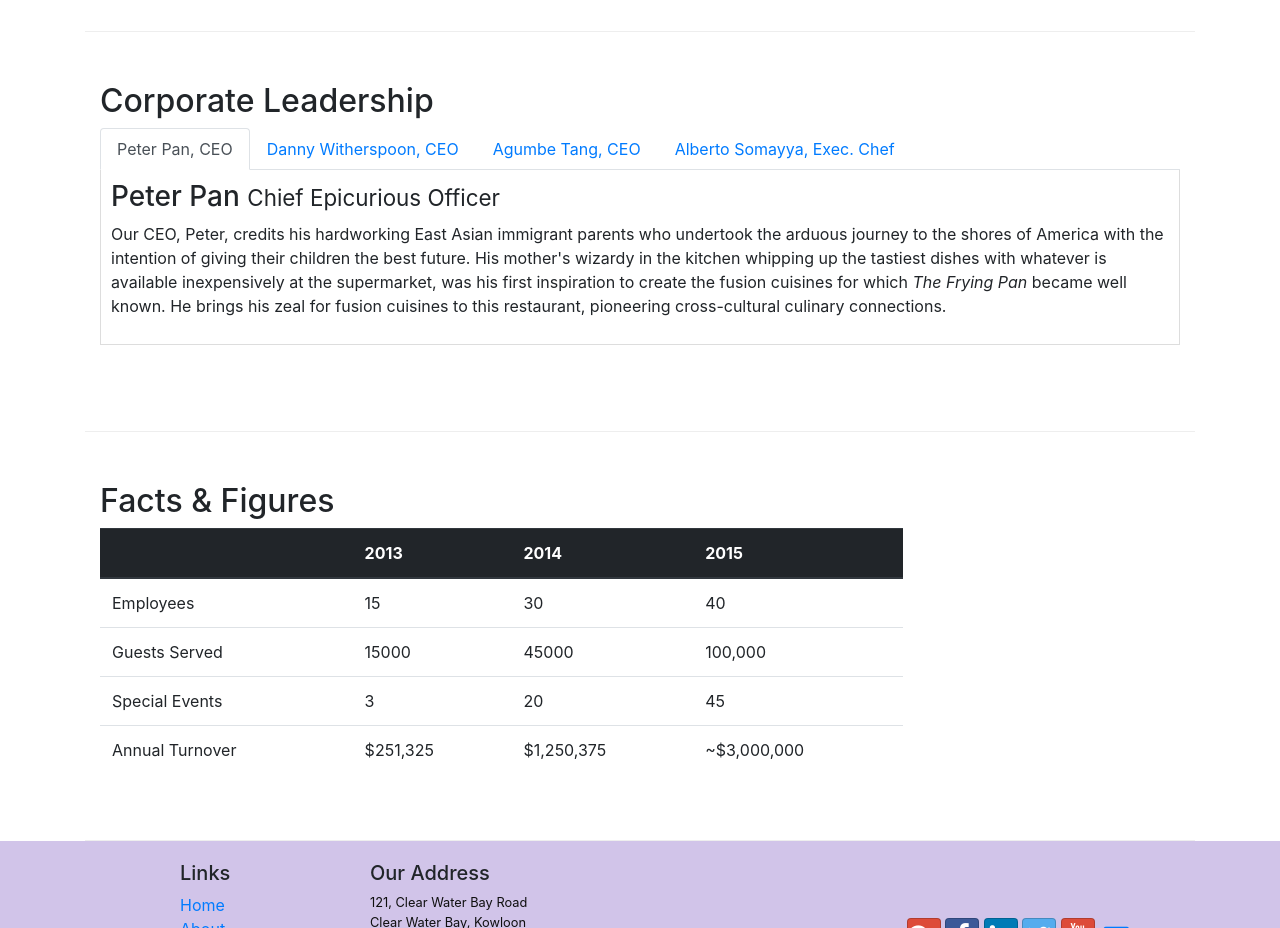
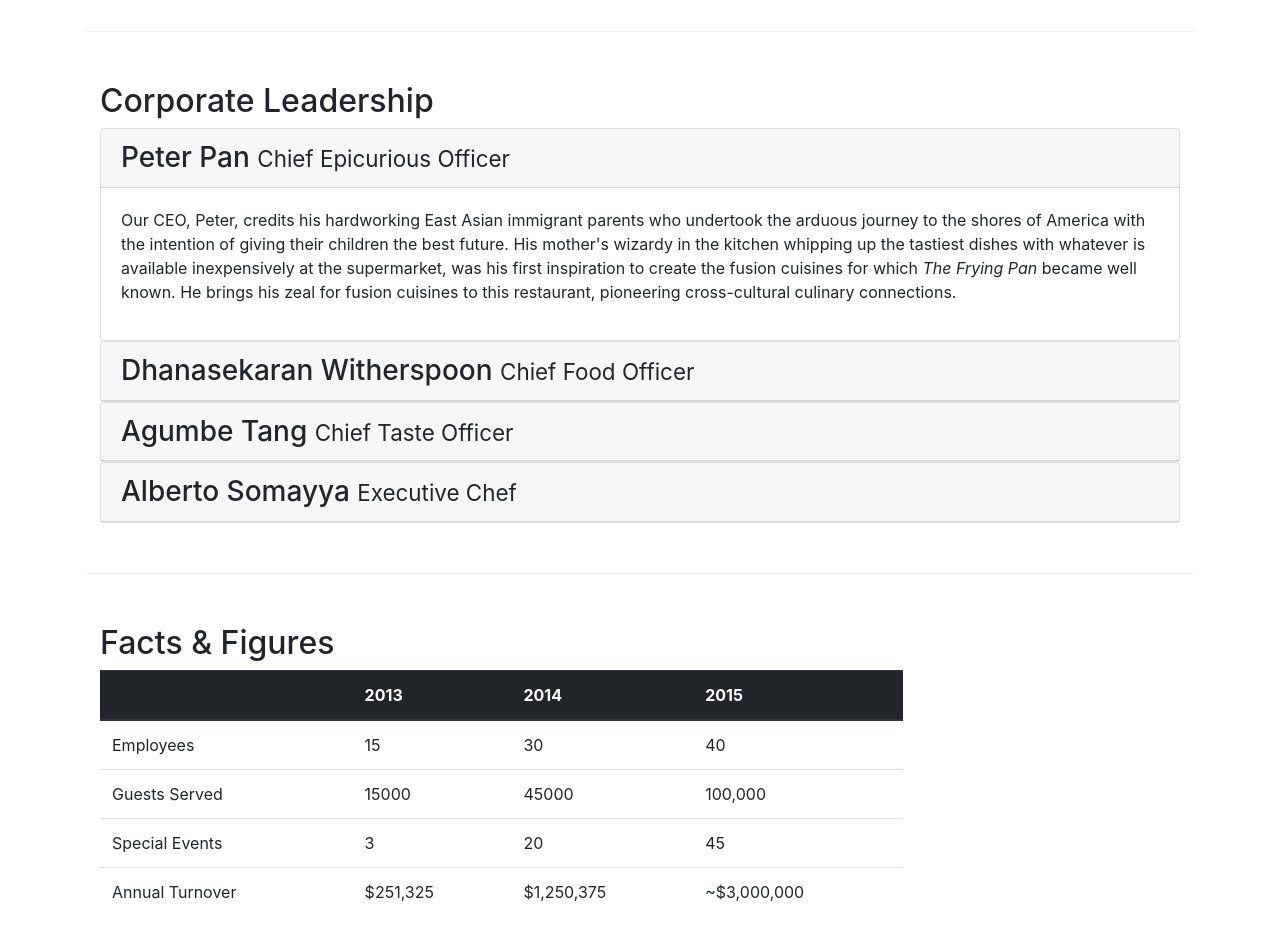
Before and after one commit to 1976user/bootstrap-4, a website: page aboutus.html in a window 1280 px wide. Shown: the part 940-1868 px from the top of the page. Drawn offline with nearby package versions, Linux system fonts and the light colour scheme.

Commit message:
Week 3 Accordion

```diff
--- a/aboutus.html
+++ b/aboutus.html
@@ -124,40 +124,65 @@
             <div class="col-12">
                 <h2>Corporate Leadership</h2>
 
-                <ul class="nav nav-tabs">
-                    <li class="nav-item">
-                        <a class="nav-link active" href="#peter" role="tab" data-toggle="tab">Peter Pan, CEO</a>
-                    </li>
-                    <li class="nav-item">
-                        <a class="nav-link" href="#danny" role="tab" data-toggle="tab">Danny Witherspoon, CEO</a>
-                    </li>
-                    <li class="nav-item">
-                        <a class="nav-link " href="#agumbe" role="tab" data-toggle="tab">Agumbe Tang, CEO</a>
-                    </li>
-                    <li class="nav-item">
-                        <a class="nav-link" href="#alberto" role="tab" data-toggle="tab">Alberto Somayya, Exec. Chef</a>
-                    </li>
-                </ul>
-
-                <div class="tab-content">
-                    <div role="tabpanel" class="tab-pane fade show active" id="peter">
-                        <h3>Peter Pan <small>Chief Epicurious Officer</small></h3>
-                        <p class="d-none d-sm-block">Our CEO, Peter, credits his hardworking East Asian immigrant parents who undertook the arduous journey to the shores of America with the intention of giving their children the best future. His mother's wizardy in the kitchen whipping up the tastiest dishes with whatever is available inexpensively at the supermarket, was his first inspiration to create the fusion cuisines for which <em>The Frying Pan</em> became well known. He brings his zeal for fusion cuisines to this restaurant, pioneering cross-cultural culinary connections.</p>
+                <div id="accordion">
+                    <div class="card">
+                        <div class="card-header" role="tab" id="peterhead">
+                            <h3 class="mb-0">
+                                <a data-toggle="collapse" data-target="#peter">
+                                    Peter Pan <small>Chief Epicurious Officer</small>
+                                </a>
+                            </h3>
+                        </div>
+                        <div role="tabpanel" class="collapse show" id="peter" data-parent="#accordion">
+                            <div class="card-body">
+                                <p class="d-none d-sm-block">Our CEO, Peter, credits his hardworking East Asian immigrant parents who undertook the arduous journey to the shores of America with the intention of giving their children the best future. His mother's wizardy in the kitchen whipping up the tastiest dishes with whatever is available inexpensively at the supermarket, was his first inspiration to create the fusion cuisines for which <em>The Frying Pan</em> became well known. He brings his zeal for fusion cuisines to this restaurant, pioneering cross-cultural culinary connections.</p>
+                            </div>
+                        </div>
                     </div>
 
-                    <div role="tabpanel" class="tab-pane fade" id="danny">
-                        <h3>Dhanasekaran Witherspoon <small>Chief Food Officer</small></h3>
-                        <p class="d-none d-sm-block">Our CFO, Danny, as he is affectionately referred to by his colleagues, comes from a long established family tradition in farming and produce. His experiences growing up on a farm in the Australian outback gave him great appreciation for varieties of food sources. As he puts it in his own words, <em>Everything that runs, wins, and everything that stays, pays!</em></p>
+                    <div class="card">
+                        <div class="card-header" role="tab" id="dannyhead">
+                            <h3 class="mb-0">
+                                <a data-toggle="collapse" data-target="#danny">
+                                    Dhanasekaran Witherspoon <small>Chief Food Officer</small></h3>
+                                </a>
+                            </h3>
+                        </div>
+                        <div role="tabpanel" class="collapse" id="danny" data-parent="#accordion">
+                            <div class="card-body">
+                                <p class="d-none d-sm-block">Our CFO, Danny, as he is affectionately referred to by his colleagues, comes from a long established family tradition in farming and produce. His experiences growing up on a farm in the Australian outback gave him great appreciation for varieties of food sources. As he puts it in his own words, <em>Everything that runs, wins, and everything that stays, pays!</em></p>
+                            </div>
+                        </div>
                     </div>
 
-                    <div role="tabpanel" class="tab-pane fade" id="agumbe">
-                        <h3>Agumbe Tang <small>Chief Taste Officer</small></h3>
-                        <p class="d-none d-sm-block">Blessed with the most discerning gustatory sense, Agumbe, our CTO, personally ensures that every dish that we serve meets his exacting tastes. Our chefs dread the tongue lashing that ensues if their dish does not meet his exacting standards. He lives by his motto, <em>You click only if you survive my lick.</em></p>
+                    <div class="card">
+                        <div class="card-header" role="tab" id="agumbehead">
+                            <h3 class="mb-0">
+                                <a data-toggle="collapse" data-target="#agumbe">
+                                    Agumbe Tang <small>Chief Taste Officer</small>
+                                </a>
+                            </h3>
+                        </div>
+                        <div role="tabpanel" class="collapse" id="agumbe" data-parent="#accordion">
+                            <div class="card-body">
+                                <p class="d-none d-sm-block">Blessed with the most discerning gustatory sense, Agumbe, our CTO, personally ensures that every dish that we serve meets his exacting tastes. Our chefs dread the tongue lashing that ensues if their dish does not meet his exacting standards. He lives by his motto, <em>You click only if you survive my lick.</em></p>
+                            </div>
+                        </div>
                     </div>
 
-                    <div role="tabpanel" class="tab-pane fade" id="alberto">
-                        <h3>Alberto Somayya <small>Executive Chef</small></h3>
-                        <p class="d-none d-sm-block">Award winning three-star Michelin chef with wide International experience having worked closely with whos-who in the culinary world, he specializes in creating mouthwatering Indo-Italian fusion experiences. He says, <em>Put together the cuisines from the two craziest cultures, and you get a winning hit! Amma Mia!</em></p>
+                    <div class="card">
+                        <div class="card-header" role="tab" id="albertohead">
+                            <h3 class="mb-0">
+                                <a data-toggle="collapse" data-target="#alberto">
+                                    Alberto Somayya <small>Executive Chef</small></h3>
+                                </a>
+                            </h3>
+                        </div>
+                        <div role="tabpanel" class="collapse" id="alberto" data-parent="#accordion">
+                            <div class="card-body">
+                                <p class="d-none d-sm-block">Award winning three-star Michelin chef with wide International experience having worked closely with whos-who in the culinary world, he specializes in creating mouthwatering Indo-Italian fusion experiences. He says, <em>Put together the cuisines from the two craziest cultures, and you get a winning hit! Amma Mia!</em></p>
+                            </div>
+                        </div>
                     </div>
                 </div>
             </div>
```
